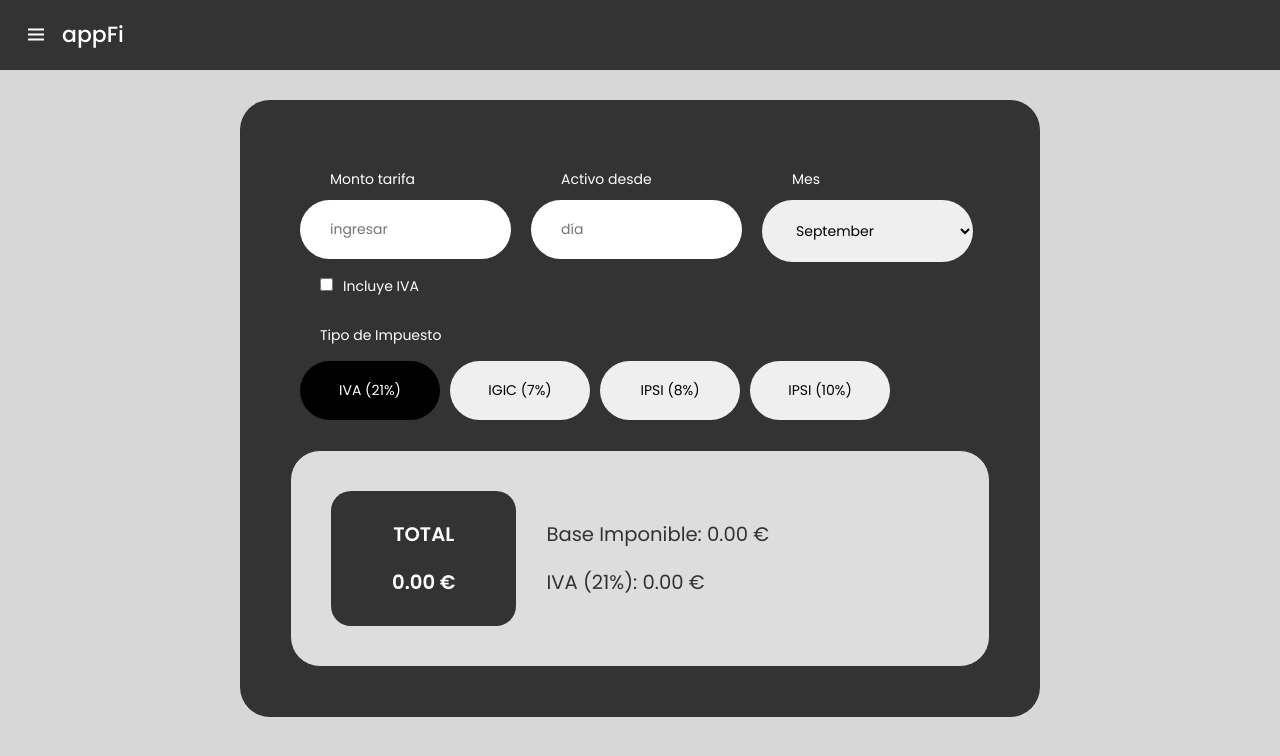
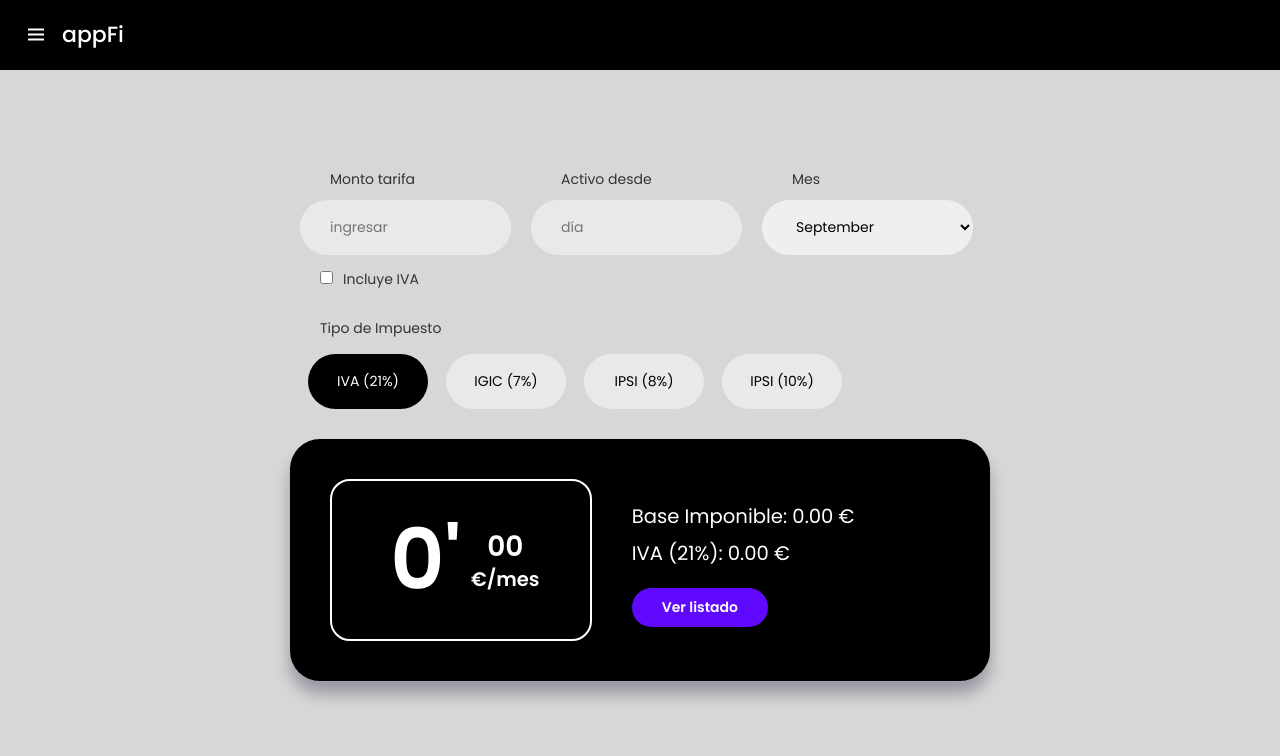
Before and after one commit to PzerDev/appIncidenciasFi, a React (Create React App) app: page /appIncidenciasFi/build/calculadora in a window 1280 px wide. Shown: the top 756 px of the page. Built offline with nearby package versions, Linux system fonts and the light colour scheme.

Commit message:
v2.1.2 appFi

```diff
--- a/public/index.html
+++ b/public/index.html
@@ -9,7 +9,7 @@
     <!-- Fuentes -->
     <link rel="preconnect" href="https://fonts.googleapis.com">
     <link rel="preconnect" href="https://fonts.gstatic.com" crossorigin>
-    <link href="https://fonts.googleapis.com/css2?family=Roboto:wght@300;400;500;700&display=swap" rel="stylesheet">
+    <link href="https://fonts.googleapis.com/css2?family=Poppins:wght@400;500;600&display=swap" rel="stylesheet">
 
     <meta name="viewport" content="width=device-width, initial-scale=1" />
     <meta name="theme-color" content="#000000" />
--- a/src/App.css
+++ b/src/App.css
@@ -3,7 +3,7 @@
   padding: 0;
   box-sizing: border-box;
   /* font-family: 'Gill Sans', 'Gill Sans MT', Calibri, 'Trebuchet MS', sans-serif; */
-  font-family: 'Roboto', sans-serif;
+  font-family: 'Poppins', sans-serif;
   font-size: 14px;
   line-height: 1.4;
 }
--- a/src/componentes/BarraNavegacion/BarraNavegacion.css
+++ b/src/componentes/BarraNavegacion/BarraNavegacion.css
@@ -20,7 +20,7 @@ nav {
   width: 100%;
   display: flex;
   align-items: center;
-  background: #333;
+  background: #000;
   box-shadow: 0 0 1px rgba(0, 0, 0, 0.1);
 }
 nav .logo {
@@ -46,7 +46,7 @@ nav .sidebar {
   height: 100%;
   width: 280px;
   padding: 20px 0;
-  background-color: #333;
+  background-color: #000;
   box-shadow: 0 5px 1px rgba(0, 0, 0, 0.1);
   transition: all 0.4s ease;
 }
@@ -58,7 +58,7 @@ nav.open .sidebar {
   height: 100%;
   flex-direction: column;
   justify-content: space-between;
-  padding: 30px 16px;
+  padding: 30px 20px;
 }
 .sidebar-content .list {
   list-style: none;
--- a/src/componentes/Calculadora/Calculadora.css
+++ b/src/componentes/Calculadora/Calculadora.css
@@ -1,11 +1,12 @@
 .contenedor-calculadora {
-    background-color: #333;
+    /* background-color: #ccc; */
     margin: 100px auto;
     max-width: 800px;
     height: auto;
     border-radius: 30px;
     padding: 50px;
-    color: #fff;
+    color: #333;
+    /* box-shadow: rgba(16, 7, 44, 0.3) 0px 13px 15px 0px; */
 }
 /* .contenedor-calculadora label {
     margin-left: 30px;
@@ -36,11 +37,13 @@
 }
 .monto-impuesto div input {
     width: 100%;
-    padding: 20px 30px;
+    padding: 10px 30px;
     border-radius: 32px;
     margin-top: 10px;
     /* margin: 10px 15px 20px 20px;  */
     border: none;
+    background: #e9e9e9;
+    height: 55px;
 }
 input[type=number]::-webkit-inner-spin-button,
 input[type=number]::-webkit-outer-spin-button {
@@ -48,12 +51,13 @@ input[type=number]::-webkit-outer-spin-button {
   margin: 0;
 }
 .monto-impuesto select {
-    padding: 20px 30px;
+    padding: 10px 30px;
     /* margin: 20px 0; */
     border-radius: 40px;
     margin-top: 10px;
     border: none;
     width: 100%;
+    height: 55px;
 }
 .monto-impuesto input:focus {
     /* border: 2px solid #333; */
@@ -63,26 +67,30 @@ input[type=number]::-webkit-outer-spin-button {
     display: flex;
     padding: 40px;
     border-radius: 30px;
-    border: 1px solid #333;
+    /* border: 1px solid #333; */
     margin-top: 30px;
-    background: #ddd;
+    background: #000;
+    box-shadow: rgba(16, 7, 44, 0.3) 0px 13px 15px 0px;
 }
 .contenedor-impuesto {
     display: flex;
-    flex-wrap: wrap;
-    padding: 20px;
+    /* flex-wrap: wrap; */
+    padding: 20px 40px;
     border-radius: 20px;
-    background: #333333;
+    /* background: #000; */
     color: #fff;
     text-align: center;
-    width: 30%;
+    width: 50%;
+    justify-content: center;
+    align-items: center;
+    border: 2px solid #fff;
 }
 .contenedor-impuesto div {
     display: block;
     width: 100%;
     font-size: 1.4rem;
     font-weight: bold;
-    padding: 10px;
+    /* padding: 10px; */
 }
 .contenedor-impuesto-seleccion {
     display: flex;
@@ -90,17 +98,18 @@ input[type=number]::-webkit-outer-spin-button {
     scrollbar-width: none;
 }
 .contenedor-impuesto-seleccion button {
-    padding: 20px 30px;
+    padding: 18px 20px;
     border-radius: 40px;
-    margin-left: 10px;
+    margin-left: 18px;
     margin-top: 15px;
     cursor: pointer;
     border: none;
-    min-width: 140px;
-    flex-shrink: 0
+    min-width: 120px;
+    background: #e9e9e9;
+    flex-shrink: 0;
 }
 .contenedor-impuesto-seleccion button:hover {
-    background-color: #808080;
+    background-color: #8d8d8d;
     color: #fff
 }
 .contenedor-impuesto-seleccion button.selected {
@@ -110,15 +119,42 @@ input[type=number]::-webkit-outer-spin-button {
 .impuesto-total {
     font-weight: normal;
     /* padding: 0; */
+    /* font-size: 5rem; */
 }
-
+.impuesto-total.entera {
+    font-size: 6rem;
+    text-align: end;
+}
+.impuesto-total.decimal {
+    font-size: 2rem;
+}
 .contenedor-base-imponible {
-    padding: 20px;
+    padding: 0px 40px;
     width: 70%;
-    color: #333;
+    color: #fff;
+    display: flex;
+    flex-wrap: wrap;
+    align-content: center;
+    align-items: center;
+}
+.contenedor-base-imponible  a {
+    display: block;
+    /* width: 100%; */
+    padding: 10px 30px;
+    border-radius: 30px;
+    cursor: pointer;
+    margin-top: 20px;
+    color: #fff;
+    background-color: #5f0aff;
+    font-weight: bold;
+    text-decoration: none;
+}
+.contenedor-base-imponible  a:hover {
+    background-color: #5309db;
 }
 
 .contenedor-base-imponible div {
     font-size: 1.4rem;
-    padding: 10px;
+    /* padding: 10px; */
+    margin-top: 10px;
 }
--- a/src/componentes/Calculadora/Calculadora.js
+++ b/src/componentes/Calculadora/Calculadora.js
@@ -19,6 +19,7 @@ function MontoInput({ monto, setMonto }) {
     // Asegurar que el valor esté entre 0 y 999.99
     const valorFinal = Math.min(Math.max(valorConUnPunto, 0), 999.99);
 
+    setDiasProporcional('');
     setMonto(valorFinal);
     setMontoTarifa(valorFinal);
   };
@@ -134,7 +135,12 @@ function Calculadora() {
     return { baseImponible, impuesto, total };
   };
 
-  const { baseImponible, impuesto, total } = calcularTotal();
+  let { baseImponible, impuesto, total } = calcularTotal();
+  if (isNaN(total)) {
+    total = 0;
+  }
+  let enteraTotal = Math.floor(total); // parteEntera será 10
+  let decimalTotal = total - enteraTotal;
 
   return (
     <div className='contenedor-calculadora'>
@@ -146,13 +152,21 @@ function Calculadora() {
       <TipoImpuesto tipoImpuesto={tipoImpuesto} setTipoImpuesto={setTipoImpuesto} />
       <div className='contenedor-impuesto-principal'>
         <div className='contenedor-impuesto'>
-          <div>TOTAL</div>
-          <div className='impuesto-total'>{total.toFixed(2)} €</div>
+          {/* <div>TOTAL</div> */}
+          <div className='impuesto-total entera'>{enteraTotal}'</div>
+          <div>
+            <div className='impuesto-total decimal'>{decimalTotal.toFixed(2).slice(2)}</div>
+            <div className='impuesto-total'>€/mes</div>
+          </div>
         </div>
 
         <div className='contenedor-base-imponible'>
           <div>Base Imponible: {baseImponible.toFixed(2)} €</div>
           <div>{tipoImpuesto}: {impuesto.toFixed(2)} €</div>
+            <a target="_blank"
+            rel="noopener noreferrer"
+            href='http://151.237.207.216/index.php/todos-los-articulos/445-base-imponible-servicios-con-etiqueta-convergente?highlight=WyJiYXNlIiwiaW1wb25pYmxlIiwiYmFzZSBpbXBvbmlibGUiXQ=='>
+            Ver listado</a>
         </div>
       </div>
     </div>
--- a/src/index.css
+++ b/src/index.css
@@ -1,6 +1,6 @@
 body {
   margin: 0;
-  font-family: -apple-system, BlinkMacSystemFont, 'Segoe UI', 'Roboto', 'Oxygen',
+  font-family: -apple-system, BlinkMacSystemFont, 'Poppins', 'Segoe UI', 'Roboto', 'Oxygen',
     'Ubuntu', 'Cantarell', 'Fira Sans', 'Droid Sans', 'Helvetica Neue',
     sans-serif;
   -webkit-font-smoothing: antialiased;
```
Also changed, not shown: 12 other files (tests, documents, lock files or other folders).
